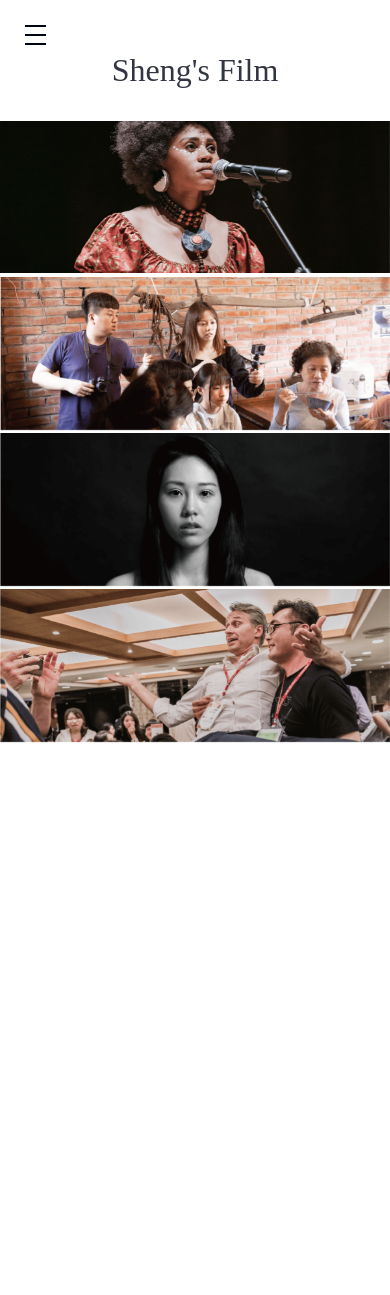
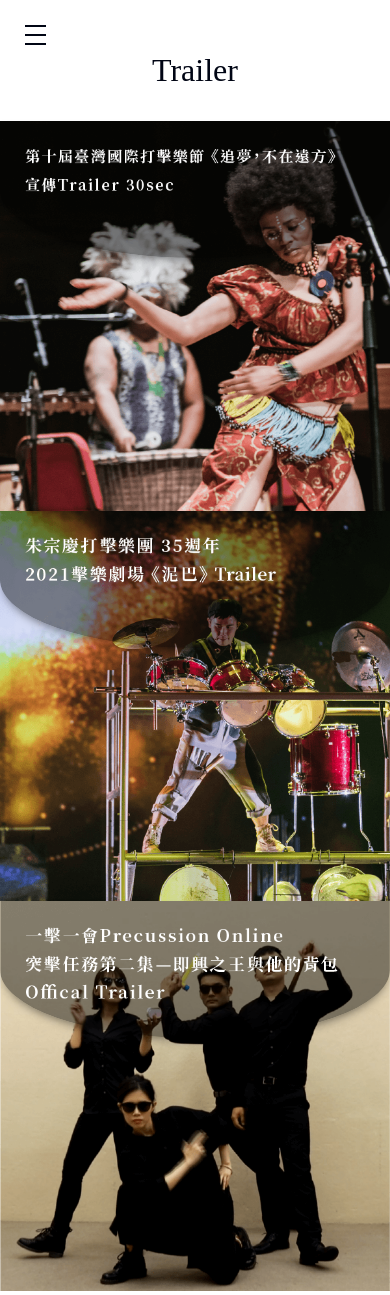
Before and after one commit to freshmeatba11/ShengsFilm-React, a React (Create React App) app: page /trailer in a window 390 px wide. Before the commit the page ends 844 px from the top, so only its background shows below. Built offline with nearby package versions, Linux system fonts and the light colour scheme.

Commit message:
add mobile-trailer-page & mobile-trailer-detail-page

```diff
--- a/src/App.js
+++ b/src/App.js
@@ -6,6 +6,10 @@ import DirectPage from "./pages/directPage";
 import Direct01Page from "./pages/direct01Page";
 import Direct02Page from "./pages/direct02Page";
 import Direct03Page from "./pages/direct03Page";
+import TrailerPage from "./pages/trailerPage";
+import Trailer01Page from "./pages/trailer01Page";
+import Trailer03Page from "./pages/trailer03Page";
+import Trailer04Page from "./pages/trailer04Page";
 import "./styles/style.css";
 
 function App() {
@@ -18,7 +22,10 @@ function App() {
         <Route path="/direct01" element={<Direct01Page />} />
         <Route path="/direct02" element={<Direct02Page />} />
         <Route path="/direct03" element={<Direct03Page />} />
-        <Route path="/trailer" element={<Homepage />} />
+        <Route path="/trailer" element={<TrailerPage />} />
+        <Route path="/trailer01" element={<Trailer01Page />} />
+        <Route path="/trailer03" element={<Trailer03Page />} />
+        <Route path="/trailer04" element={<Trailer04Page />} />
         <Route path="/interview" element={<Homepage />} />
         <Route path="/behind_the_Scene" element={<Homepage />} />
         <Route path="/edit" element={<Homepage />} />
--- a/src/components/gallery-album.js
+++ b/src/components/gallery-album.js
@@ -4,6 +4,14 @@ import directCard03 from "../assets/images/direct/directCard03.png";
 import directCardText01 from "../assets/images/direct/directCardText01.png";
 import directCardText02 from "../assets/images/direct/directCardText02.png";
 import directCardText03 from "../assets/images/direct/directCardText03.png";
+import trailerCard01 from "../assets/images/trailer/trailerCard01.png";
+import trailerCard02 from "../assets/images/trailer/trailerCard02.png";
+import trailerCard03 from "../assets/images/trailer/trailerCard03.png";
+import trailerCard04 from "../assets/images/trailer/trailerCard04.png";
+import trailerCardText01 from "../assets/images/trailer/trailerCardText01.png";
+import trailerCardText02 from "../assets/images/trailer/trailerCardText02.png";
+import trailerCardText03 from "../assets/images/trailer/trailerCardText03.png";
+import trailerCardText04 from "../assets/images/trailer/trailerCardText04.png";
 
 const GalleryAlbum = {
   direct: {
@@ -14,6 +22,16 @@ const GalleryAlbum = {
     directCardText02,
     directCardText03,
   },
+  trailer: {
+    trailerCard01,
+    trailerCard02,
+    trailerCard03,
+    trailerCard04,
+    trailerCardText01,
+    trailerCardText02,
+    trailerCardText03,
+    trailerCardText04,
+  },
 };
 
 export default GalleryAlbum;
--- /dev/null
+++ b/src/pages/trailer01Page.js
@@ -0,0 +1,47 @@
+import React from "react";
+
+const Trailer01Page = () => {
+  return (
+    <div className="galleryDetailPage">
+      <section className="top">
+        <div className="videoBox">
+          <iframe
+            src="https://www.youtube-nocookie.com/embed/T_2Liey9dm4"
+            title="YouTube video player"
+            frameborder="0"
+            allow="accelerometer; autoplay; clipboard-write; encrypted-media; gyroscope; picture-in-picture"
+            allowfullscreen
+          ></iframe>
+        </div>
+      </section>
+      <section className="bottom">
+        <div class="titleWrap">
+          <h2>第十屆臺灣國際打擊樂節</h2>
+          <h2>《追夢，不在遠方》</h2>
+          <h2>30sec Trailer</h2>
+        </div>
+        <h3>
+          「你可以說，我是個拿著鼓棒琴槌追夢的人，
+          而我始終知道，懷著對打擊樂的狂熱信念，我們並不孤單！」
+          <br />
+          <br />
+          19年朱宗慶打擊樂團推出第十屆臺灣國際打擊樂節《追夢，
+          不在遠方》，嘗試使用Motion
+          graphic結合各國團隊素材呈現共12個國家、70位打擊樂手的演出畫面，營造出聽覺及視覺的震撼感。
+        </h3>
+        <p>
+          客戶 Client : 朱宗慶打擊樂團 <br />
+          設計 Graphic Design : 品墨設計
+          <br />
+          創意 Concept & Storyboard : 王翔生 / 林孜昱
+          <br />
+          剪接 Editor : 王翔生
+          <br />
+          協力 Assistant : 林孜昱
+        </p>
+      </section>
+    </div>
+  );
+};
+
+export default Trailer01Page;
--- /dev/null
+++ b/src/pages/trailer03Page.js
@@ -0,0 +1,42 @@
+import React from "react";
+
+const Trailer03Page = () => {
+  return (
+    <div className="galleryDetailPage">
+      <section className="top">
+        <div className="videoBox">
+          <iframe
+            src="https://www.youtube.com/embed/Dvr82rEHPEM"
+            title="YouTube video player"
+            frameborder="0"
+            allow="accelerometer; autoplay; clipboard-write; encrypted-media; gyroscope; picture-in-picture"
+            allowfullscreen
+          ></iframe>
+        </div>
+      </section>
+      <section className="bottom">
+        <div>
+          <h2>
+            朱宗慶打擊樂團 35週年 <br />
+            擊樂劇場《泥巴》Official Trailer
+          </h2>
+        </div>
+        <h3>
+          朱宗慶打擊樂團特別選擇《泥巴》作為35週年代表作品，與一路走來的不變信念及不懈奮鬥相互呼應，在這個極速變動的時代中持續懷抱著不變的信念。透過19年留下的紀錄及導演對這齣戲的概念敘述，讓觀眾能真正了解這齣劇場想表達的概念與價值。
+        </h3>
+        <p>
+          客戶 Client : 朱宗慶打擊樂團 <br />
+          設計 Graphic Design : 莊易倫
+          <br />
+          攝影 Videography : 王翔生/ 陳韡誌
+          <br />
+          剪接 Editor : 王翔生
+          <br />
+          協力 Assistant : 林冠婷
+        </p>
+      </section>
+    </div>
+  );
+};
+
+export default Trailer03Page;
--- /dev/null
+++ b/src/pages/trailer04Page.js
@@ -0,0 +1,45 @@
+import React from "react";
+
+const Trailer04Page = () => {
+  return (
+    <div className="galleryDetailPage">
+      <section className="top">
+        <div className="videoBox">
+          <iframe
+            src="https://www.youtube-nocookie.com/embed/9D1crLQaJdo"
+            title="YouTube video player"
+            frameborder="0"
+            allow="accelerometer; autoplay; clipboard-write; encrypted-media; gyroscope; picture-in-picture"
+            allowfullscreen
+          ></iframe>
+        </div>
+      </section>
+      <section className="bottom">
+        <div className="titleWrap">
+          <h2>一擊一會Precussion Online</h2>
+          <h2>突擊任務第二集 — 即興之王與他的背包</h2>
+          <h2>Official Trailer</h2>
+        </div>
+        <h3>
+          20年因疫情的關係，所有的藝文類型都開始思考轉型的可能，在盤點所有可用的資源及人力之後，推出了因應不同主題的短片「一擊一會Percussion
+          Online」。其中突擊任務以四位團員出發，用逗趣的方式結合打擊樂，突擊對象也千變萬化，歡樂無限。
+        </h3>
+        <p>
+          客戶 Client : 朱宗慶打擊樂團
+          <br />
+          創意 Concept & Storyboard : 王翔生 / 林冠婷
+          <br />
+          攝影 Videography : 王翔生 / 陳韡誌
+          <br />
+          主演 Lead starring : 何鴻棋 / 陳妙妃 / 彭瀞瑩 / 盧煥韋 / 廖為治
+          <br />
+          剪接 Editor : 王翔生
+          <br />
+          協力 Assistant : 林冠婷
+        </p>
+      </section>
+    </div>
+  );
+};
+
+export default Trailer04Page;
--- /dev/null
+++ b/src/pages/trailerPage.js
@@ -0,0 +1,51 @@
+import React from "react";
+import { Link } from "react-router-dom";
+import Album from "../components/gallery-album";
+
+const TrailerPage = () => {
+  return (
+    <div className="galleryPage">
+      <h1>Trailer</h1>
+      <section className="threeCards">
+        <div className="cards">
+          <Link to={"/trailer01"} className="link">
+            <div className="mobileFilter">
+              <img
+                className="cardInfo"
+                src={Album.trailer.trailerCardText01}
+                alt=""
+              />
+            </div>
+            <img src={Album.trailer.trailerCard01} alt="" title="" />
+          </Link>
+        </div>
+        <div className="cards">
+          <Link to={"/trailer03"} className="link">
+            <div className="mobileFilter">
+              <img
+                className="cardInfo"
+                src={Album.trailer.trailerCardText03}
+                alt=""
+              />
+            </div>
+            <img src={Album.trailer.trailerCard03} alt="" title="" />
+          </Link>
+        </div>
+        <div className="cards">
+          <Link to={"/trailer04"} className="link">
+            <div className="mobileFilter">
+              <img
+                className="cardInfo"
+                src={Album.trailer.trailerCardText04}
+                alt=""
+              />
+            </div>
+            <img src={Album.trailer.trailerCard04} alt="" title="" />
+          </Link>
+        </div>
+      </section>
+    </div>
+  );
+};
+
+export default TrailerPage;
```
